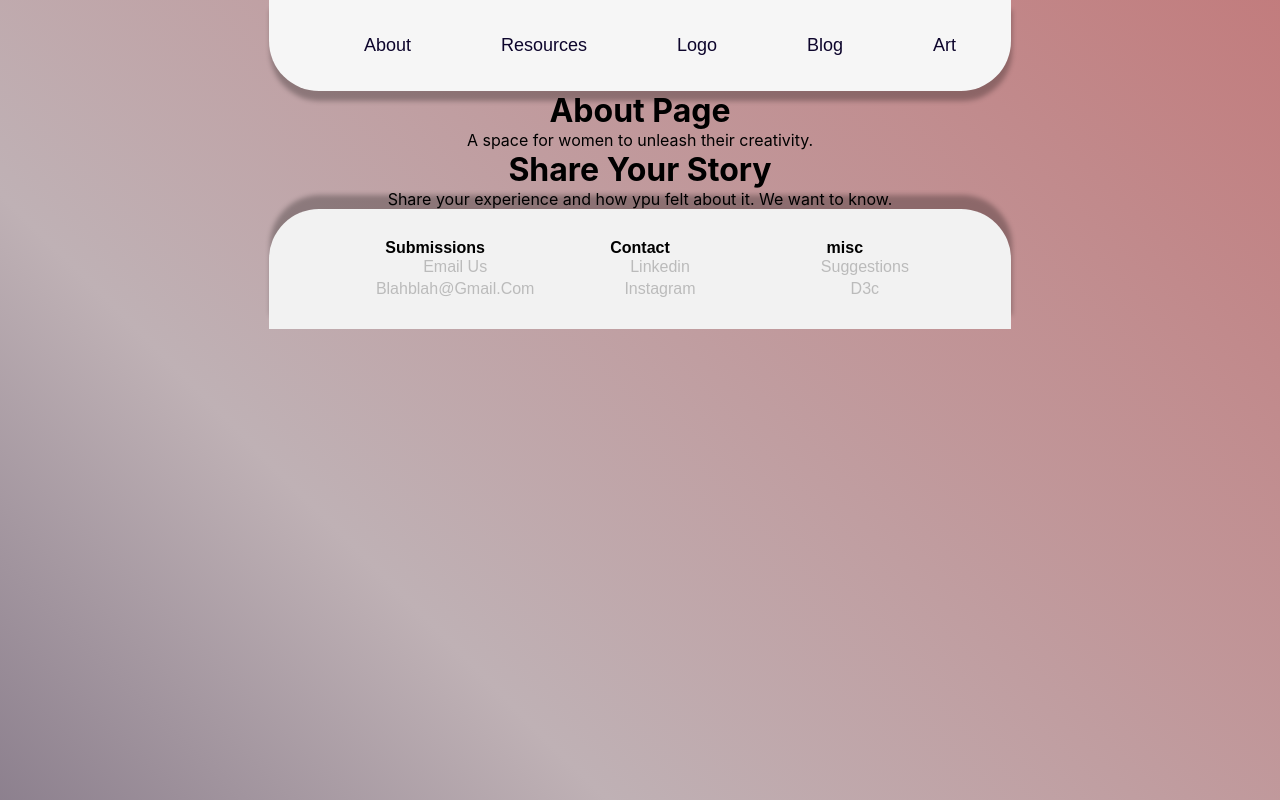
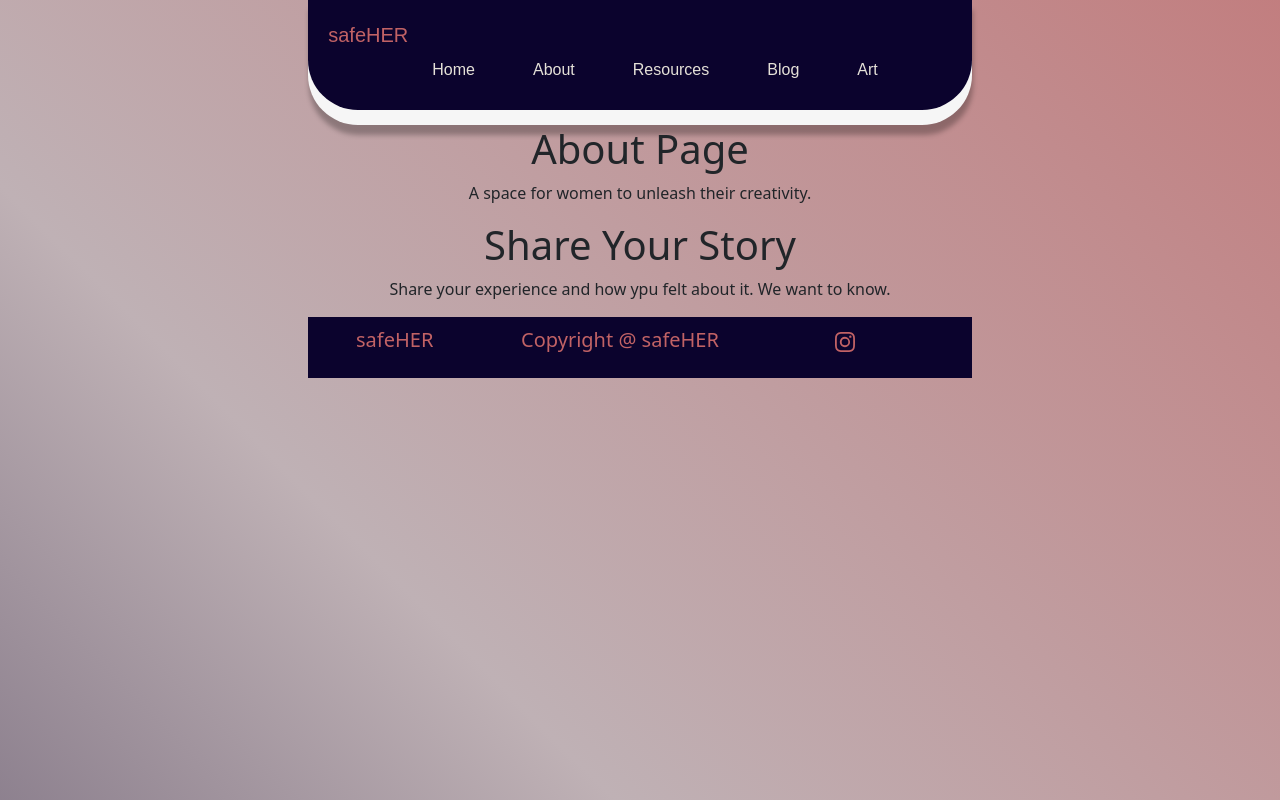
Before and after one commit to ArchitaSarin/safe-her1, a React (Create React App) app in the folder my-app/: page / in a window 1280 px wide. Built offline with nearby package versions, Linux system fonts and the light colour scheme.

Commit message:
navbar and footer matches figma

```diff
--- a/my-app/package.json
+++ b/my-app/package.json
@@ -6,10 +6,13 @@
     "@testing-library/jest-dom": "^5.17.0",
     "@testing-library/react": "^13.4.0",
     "@testing-library/user-event": "^13.5.0",
+    "bootstrap": "^5.3.3",
     "react": "^18.2.0",
+    "react-bootstrap": "^2.10.1",
+    "react-bootstrap-icons": "^1.11.3",
     "react-dom": "^18.2.0",
     "react-router-dom": "^6.22.3",
-    "react-scripts": "5.0.1",
+    "react-scripts": "^5.0.1",
     "web-vitals": "^2.1.4"
   },
   "scripts": {
--- a/my-app/src/App.css
+++ b/my-app/src/App.css
@@ -3,7 +3,7 @@
 }
 
 .App-logo {
-  height: 40vmin;
+  height: 200vmin;
   pointer-events: none;
 }
 
@@ -15,7 +15,7 @@
 
 .App-header {
   background-color: #282c34;
-  min-height: 100vh;
+  height: 100vh !important;
   display: flex;
   flex-direction: column;
   align-items: center;
--- a/my-app/src/App.js
+++ b/my-app/src/App.js
@@ -1,4 +1,5 @@
 import './App.css';
+import "bootstrap/dist/css/bootstrap.min.css";
 import { Home } from './Components/home.js';
 import { About } from './Components/about.js';
 import { Header } from './Components/header.js';
@@ -9,7 +10,7 @@ import { BrowserRouter as Router, Routes, Route} from 'react-router-dom';
 
 function App() {
   return (
-    <div className="App">
+    <div className="App flex flex-1">
       <Header/>
       <Router>
         <Routes>
--- a/my-app/src/Components/footer.js
+++ b/my-app/src/Components/footer.js
@@ -1,33 +1,52 @@
 import React from 'react';
 import '../Styles/footer.css';
 import '../App.css';
+import { Row, Col, Navbar } from 'react-bootstrap';
+import { Instagram } from 'react-bootstrap-icons';
+
 
 export const Footer = () => {
     return (
-        <div className="footer">
-            <div className="footer-col">
-            <h4>Submissions</h4>
-            <ul>
-                <li><a href="#">Email us</a></li>
-                <li><a href="#">blahblah@gmail.com</a></li>
-            </ul>
-            </div>
+        // <div className="footer">
+        //     <div className="footer-col">
+        //     <h4>Submissions</h4>
+        //     <ul>
+        //         <li><a href="#">Email us</a></li>
+        //         <li><a href="#">blahblah@gmail.com</a></li>
+        //     </ul>
+        //     </div>
 
-            <div className="footer-col">
-            <h4>Contact</h4>
-            <ul>
-                <li><a href="#">linkedin</a></li>
-                <li><a href="#">instagram</a></li>
-            </ul>
-            </div>
+        //     <div className="footer-col">
+        //     <h4>Contact</h4>
+        //     <ul>
+        //         <li><a href="#">linkedin</a></li>
+        //         <li><a href="#">instagram</a></li>
+        //     </ul>
+        //     </div>
 
-            <div className="footer-col">
-            <h4>misc</h4>
-            <ul>
-                <li><a href="#">suggestions</a></li>
-                <li><a href="#">d3c</a></li>
-            </ul>
-            </div>
+        //     <div className="footer-col">
+        //     <h4>misc</h4>
+        //     <ul>
+        //         <li><a href="#">suggestions</a></li>
+        //         <li><a href="#">d3c</a></li>
+        //     </ul>
+        //     </div>
+        // </div>
+        <div className="footer-container">
+            <Navbar sticky='bottom'>
+                <Row className="w-100">
+                    <Col>
+                        <Navbar.Brand className="logo-text" href="/">safeHER</Navbar.Brand>
+                    </Col>
+                    <Col>
+                        <Navbar.Brand className="logo-text">Copyright @ safeHER</Navbar.Brand>
+                    </Col>
+                    <Col>
+                        <Navbar.Brand className="logo-text" href="https://www.instagram.com/d3cdavis/"><Instagram /></Navbar.Brand>
+                    </Col>
+                </Row>
+
+            </Navbar>
         </div>
     )
 }
--- a/my-app/src/Components/header.js
+++ b/my-app/src/Components/header.js
@@ -1,21 +1,41 @@
 import React from 'react';
 import '../Styles/header.css';
 import '../App.css';
+import { Row, Col, Nav, Navbar } from 'react-bootstrap';
 
 export const Header = () => {
     return (
-        <div class="navbar-container">
-            <nav>
-                <ul>
-                    <a href="/aboutme"><li>About</li></a>
-                    <a href="/resources" ><li>Resources</li></a>
-                    <a href="/resources" ><li>Logo</li></a>
-                    <a href="/blog" ><li>Blog</li></a>
-                    <a href="/art" ><li>Art</li></a>
-                </ul>
-            </nav>
+        // <div class="navbar-container">
+        //     <nav>
+        //         <ul>
+        //             <a href="/aboutme"><li>About</li></a>
+        //             <a href="/resources" ><li>Resources</li></a>
+        //             <a href="/resources" ><li>Logo</li></a>
+        //             <a href="/blog" ><li>Blog</li></a>
+        //             <a href="/art" ><li>Art</li></a>
+        //         </ul>
+        //     </nav>
+        // </div>
+
+        <div className="navbar-container">
+        <Navbar expand="lg" className="bg-body-tertiary navbar-subcontainer"  sticky="top">
+            <Row className="navbar-row">
+                <Col sm = {2} md={2} lg={2}>
+                    <Navbar.Brand className="logo-text" href="/">safeHER</Navbar.Brand>
+                </Col>
+                <Col>
+                    <Nav className="d-flex justify-content-end">
+                        <Nav.Link className="navbar-text" href="/">Home</Nav.Link>
+                        <Nav.Link className="navbar-text" href="/aboutme">About</Nav.Link>
+                        <Nav.Link className="navbar-text" href="/resources">Resources</Nav.Link>
+                        <Nav.Link className="navbar-text" href="/blog">Blog</Nav.Link>
+                        <Nav.Link className="navbar-text" href="/art">Art</Nav.Link>
+                    </Nav>
+                </Col>
+            </Row>
+        </Navbar>
         </div>
     )
 }
 
-// export default Home;
+export default Header;
--- a/my-app/src/Styles/footer.css
+++ b/my-app/src/Styles/footer.css
@@ -1,3 +1,23 @@
+.footer-container {
+  width: 100%;
+  align-items: center;
+  justify-content: center;
+  background: #0B032D;
+  text-align: center;
+  padding-bottom: 15px;
+}
+
+.logo-text {
+  color: #C16265 !important;
+
+}
+
+.navbar-text {
+  color: #E5E1D8 !important;
+  padding-right: 50px !important;
+}
+
+
 .footer {
   border-top-right-radius: 50px;
   border-top-left-radius: 50px;
--- a/my-app/src/Styles/header.css
+++ b/my-app/src/Styles/header.css
@@ -5,18 +5,36 @@
   align-items: center;
   justify-content: center;
   font-family: "Didact Gothic", sans-serif;
-  }
-
-  nav {
   background: #f6f6f6;
   border-bottom-left-radius: 50px;
   border-bottom-right-radius: 50px;
   text-align: center;
-    padding: 10px;
+  padding-bottom: 15px;
   -webkit-box-shadow: 1px 10px 5px 0px rgba(0,0,0,0.27);
   -moz-box-shadow: 1px 10px 5px 0px rgba(0,0,0,0.27);
   box-shadow: 1px 10px 5px 0px rgba(0,0,0,0.27);
+}
 
+.navbar-subcontainer {
+  padding: 20px;
+  background: #0B032D !important;
+  border-bottom-left-radius: 50px;
+  border-bottom-right-radius: 50px;
+}
+
+.logo-text {
+  color: #C16265 !important;
+
+}
+
+.navbar-text {
+  color: #E5E1D8 !important;
+  padding-right: 50px !important;
+}
+
+.navbar-row {
+  align-items: center;
+  width: 100%;
 }
 
 nav ul li {
```
Also changed, not shown: 1 other file (tests, documents, lock files or other folders). Lines whose indentation alone changed are shown as unchanged.
